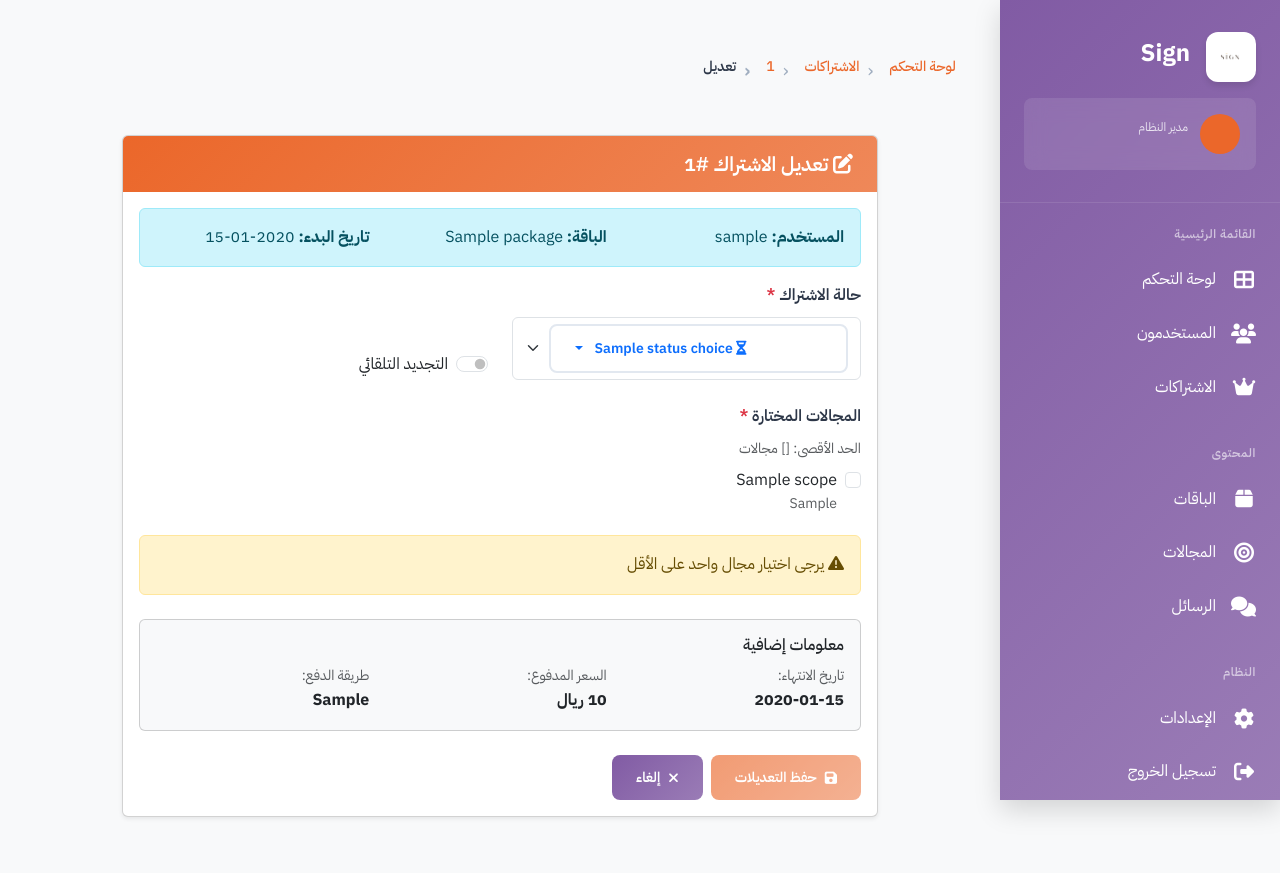
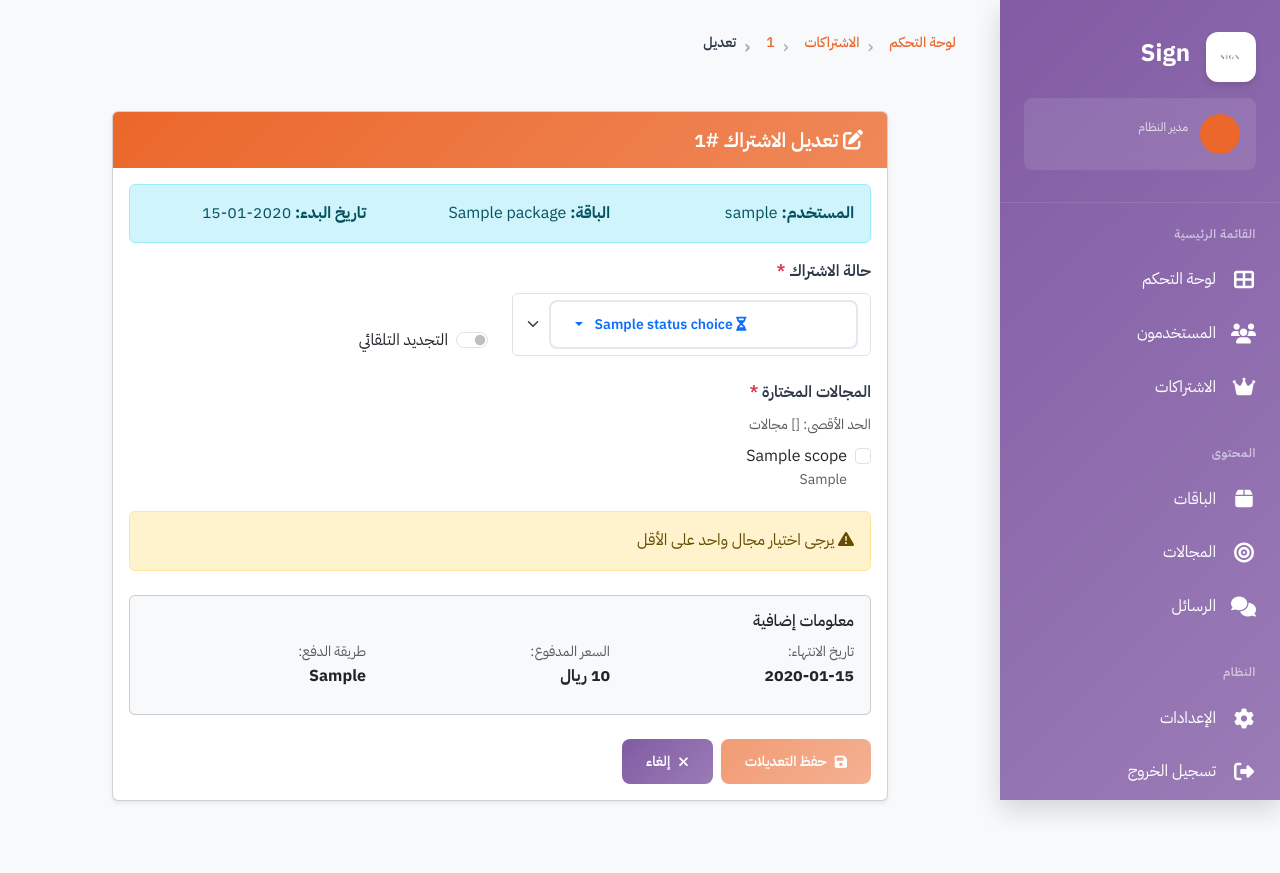
Before and after one commit to Gemy-star/sign, a Django app: template templates/dashboard/subscription_edit.html in a window 1280 px wide. After the commit the page ends 816 px from the top, so only its background shows below. Run offline with Django 5.2, Linux system fonts and the light colour scheme; the template is opened without the code that fills it: most values are stand-ins (such as "Sample title", 1, 10 or a date in 2020); some libraries are stand-ins or nearby versions.

Commit message:
fix resposnive

```diff
--- a/templates/dashboard/home.html
+++ b/templates/dashboard/home.html
@@ -4,11 +4,16 @@
 {% block title %}لوحة التحكم الرئيسية{% endblock %}
 
 {% block content %}
+<div class="container-fluid">
+    <div class="row">
+        <div class="col-12">
             <div class="page-header">
                 <h1 class="page-title fade-in">
                     <i class="fas fa-chart-line"></i> لوحة التحكم
                 </h1>
                 <p class="page-subtitle">نظرة عامة على إحصائيات النظام</p>
+            </div>
+        </div>
     </div>
 
     <!-- Statistics Cards -->
@@ -247,6 +252,7 @@
             </div>
         </div>
     </div>
+</div>
 {% endblock %}
 
 {% block extra_js %}
--- a/templates/dashboard/scopes.html
+++ b/templates/dashboard/scopes.html
@@ -34,6 +34,7 @@
                 <div class="stat-value">{{ scopes.count }}</div>
                 <div class="stat-label">إجمالي المجالات</div>
             </div>
+        </div>
 
         <div class="col-12 col-sm-6 col-lg-3">
             <div class="stat-card fade-in" style="animation-delay: 0.2s;">
@@ -46,6 +47,7 @@
                     {{ scopes|length }}
                 </div>
                 <div class="stat-label">مجالات نشطة</div>
+            </div>
         </div>
 
         <div class="col-12 col-sm-6 col-lg-3">
@@ -60,7 +62,9 @@
                 </div>
                 <div class="stat-label">إجمالي الاشتراكات</div>
             </div>
+        </div>
 
+        <div class="col-12 col-sm-6 col-lg-3">
             <div class="stat-card fade-in" style="animation-delay: 0.4s;">
                 <div class="stat-header">
                     <div class="stat-icon info">
@@ -71,6 +75,7 @@
                     {% widthratio scopes.count 1 500 %}
                 </div>
                 <div class="stat-label">الرسائل المرسلة</div>
+            </div>
         </div>
     </div>
 
--- a/templates/dashboard/subscription_edit.html
+++ b/templates/dashboard/subscription_edit.html
@@ -4,9 +4,9 @@
 {% block title %}تعديل الاشتراك{% endblock %}
 
 {% block content %}
-<div class="container-fluid py-4">
+<div class="container-fluid">
     <div class="row mb-4">
-        <div class="col">
+        <div class="col-12">
             <nav aria-label="breadcrumb">
                 <ol class="breadcrumb">
                     <li class="breadcrumb-item"><a href="{% url 'dashboard:home' %}">لوحة التحكم</a></li>
@@ -16,10 +16,11 @@
                 </ol>
             </nav>
         </div>
+        </div>
     </div>
 
     <div class="row">
-        <div class="col-lg-10 mx-auto">
+        <div class="col-12 col-lg-10 mx-auto">
             <div class="card shadow-sm">
                 <div class="card-header bg-primary text-white">
                     <h5 class="mb-0">
@@ -48,7 +49,7 @@
 
                         <!-- Status -->
                         <div class="row mb-4">
-                            <div class="col-md-6">
+                            <div class="col-12 col-md-6">
                                 <label for="status" class="form-label">حالة الاشتراك <span class="text-danger">*</span></label>
                                 <select class="form-select selectpicker" id="status" name="status"
                                         data-style="btn-outline-primary"
@@ -62,7 +63,7 @@
                                     {% endfor %}
                                 </select>
                             </div>
-                            <div class="col-md-6 d-flex align-items-end">
+                            <div class="col-12 col-md-6 d-flex align-items-end">
                                 <div class="form-check form-switch">
                                     <input class="form-check-input" type="checkbox" id="auto_renew"
                                            name="auto_renew" {% if subscription.auto_renew %}checked{% endif %}>
@@ -82,7 +83,7 @@
 
                             <div class="row g-3">
                                 {% for scope in all_scopes %}
-                                <div class="col-md-6 col-lg-4">
+                                <div class="col-12 col-md-6 col-lg-4">
                                     <div class="form-check">
                                         <input class="form-check-input scope-checkbox" type="checkbox"
                                                name="scopes" value="{{ scope.id }}"
@@ -109,15 +110,15 @@
                             <div class="card-body">
                                 <h6 class="card-title">معلومات إضافية</h6>
                                 <div class="row">
-                                    <div class="col-md-4">
+                                    <div class="col-12 col-md-4 mb-2">
                                         <small class="text-muted">تاريخ الانتهاء:</small><br>
                                         <strong>{{ subscription.end_date|date:"Y-m-d" }}</strong>
                                     </div>
-                                    <div class="col-md-4">
+                                    <div class="col-12 col-md-4 mb-2">
                                         <small class="text-muted">السعر المدفوع:</small><br>
                                         <strong>{{ subscription.price }} ريال</strong>
                                     </div>
-                                    <div class="col-md-4">
+                                    <div class="col-12 col-md-4 mb-2">
                                         <small class="text-muted">طريقة الدفع:</small><br>
                                         <strong>{{ subscription.payment_method|default:"غير محدد" }}</strong>
                                     </div>
```
Also changed, not shown: templates/dashboard/packages.html (+4 -4 lines), templates/dashboard/subscription_detail.html (+7 -6 lines), templates/dashboard/subscriptions.html (+4 -4 lines). Lines whose indentation alone changed are shown as unchanged.
